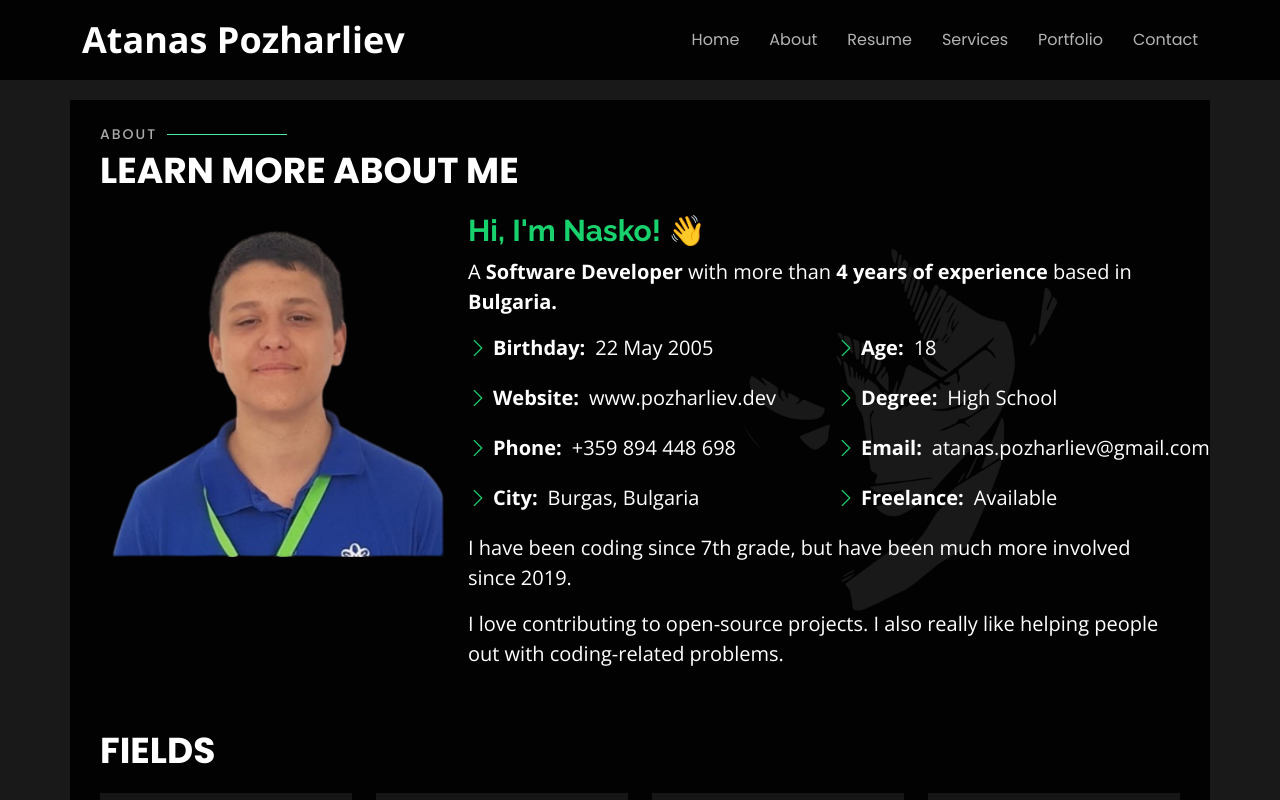
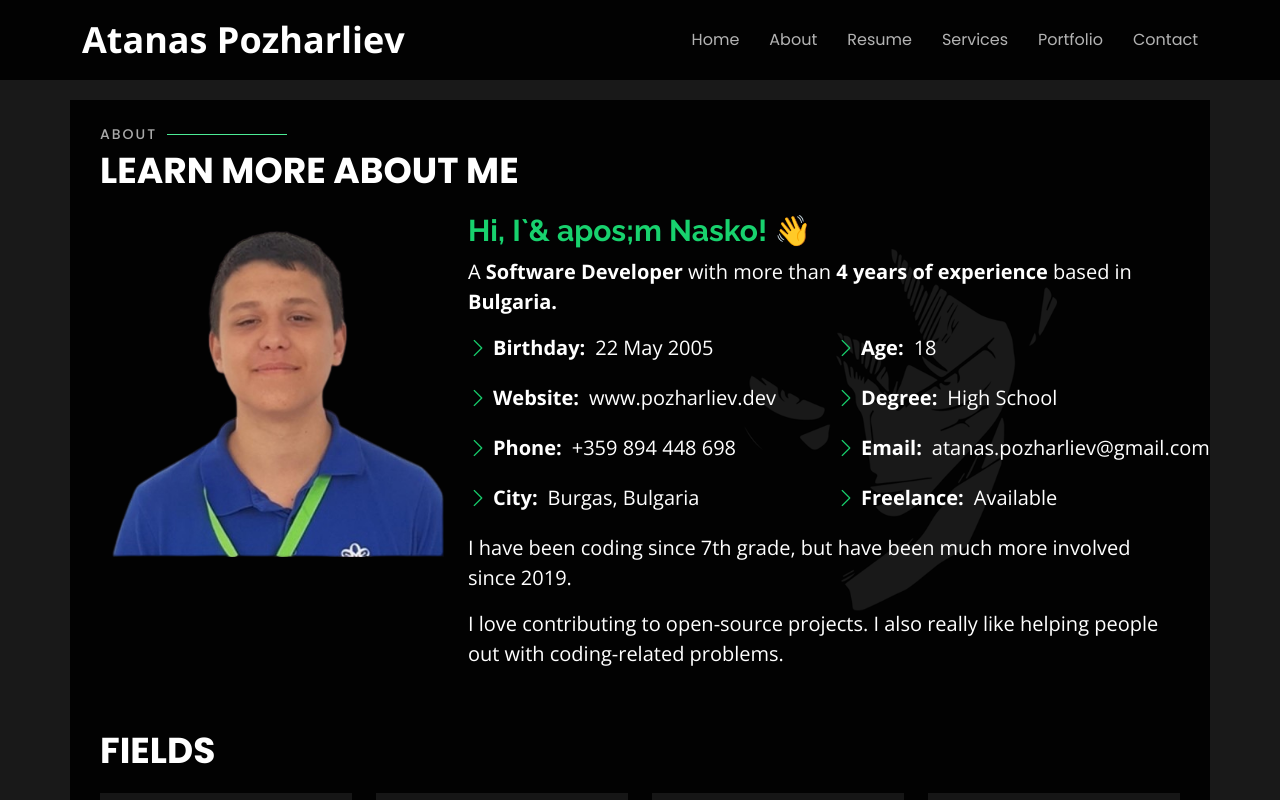
Before and after one commit to ABPozharliev19/pozharliev.dev, a Next.js app in the folder client/: page /about in a window 1280 px wide. Shown: the top 800 px of the page. Built offline with nearby package versions, Linux system fonts and the light colour scheme.

Commit message:
Escape apostrophe

```diff
--- a/client/app/about/page.tsx
+++ b/client/app/about/page.tsx
@@ -18,7 +18,7 @@ export default function About(): JSX.Element {
 							<img src="profile.png" className="img-fluid" alt="" />
 						</div>
 						<div className="col-lg-8 pt-4 pt-lg-0 content" data-aos="fade-left">
-							<h3>Hi, I'm Nasko! 👋 </h3>
+							<h3>Hi, I`& apos;m Nasko! 👋 </h3>
 							<p>
 							A <strong> Software Developer </strong> with more than <strong>{new Date().getFullYear() - 2019} years of experience</strong> based in <strong> Bulgaria. </strong>
 							</p>
```
